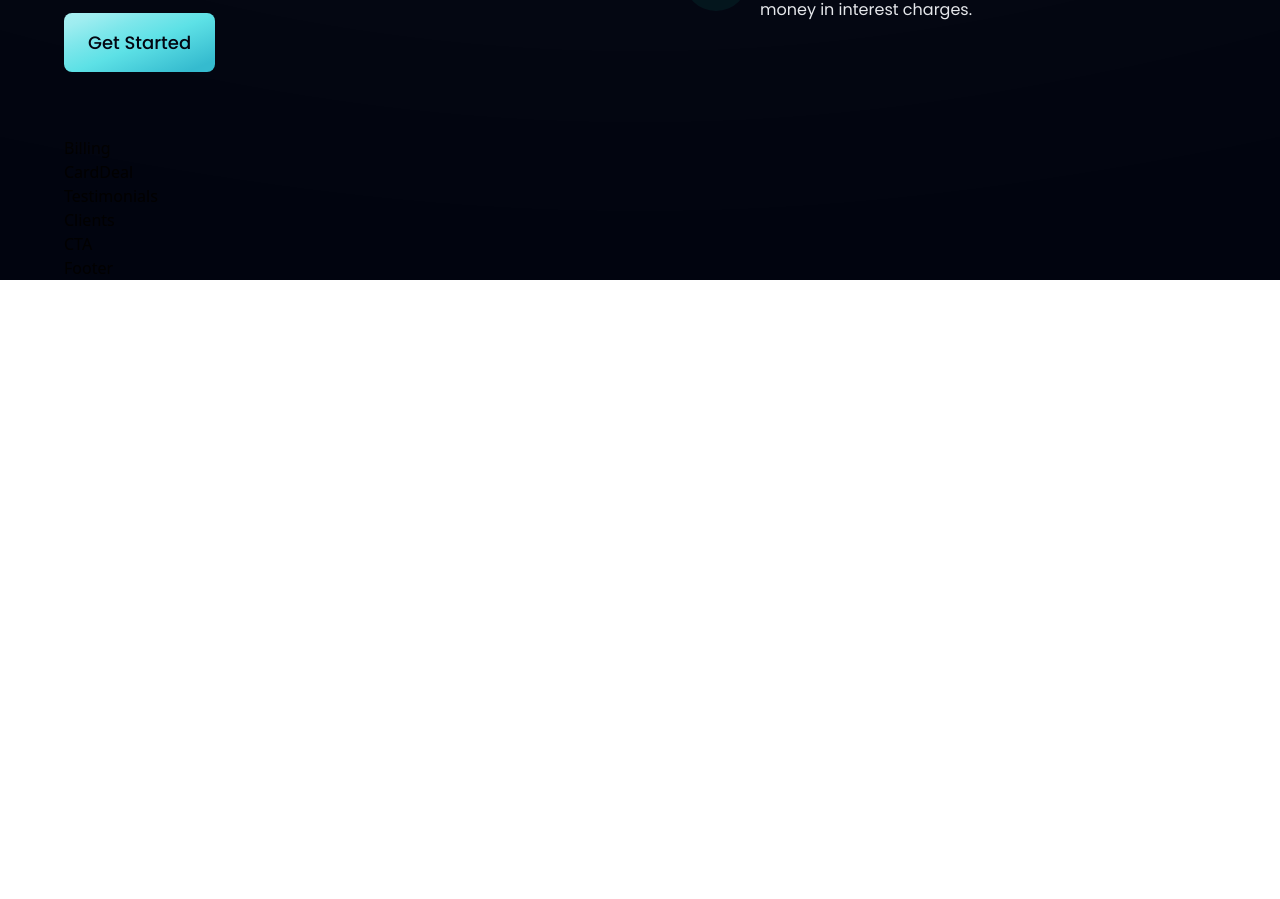
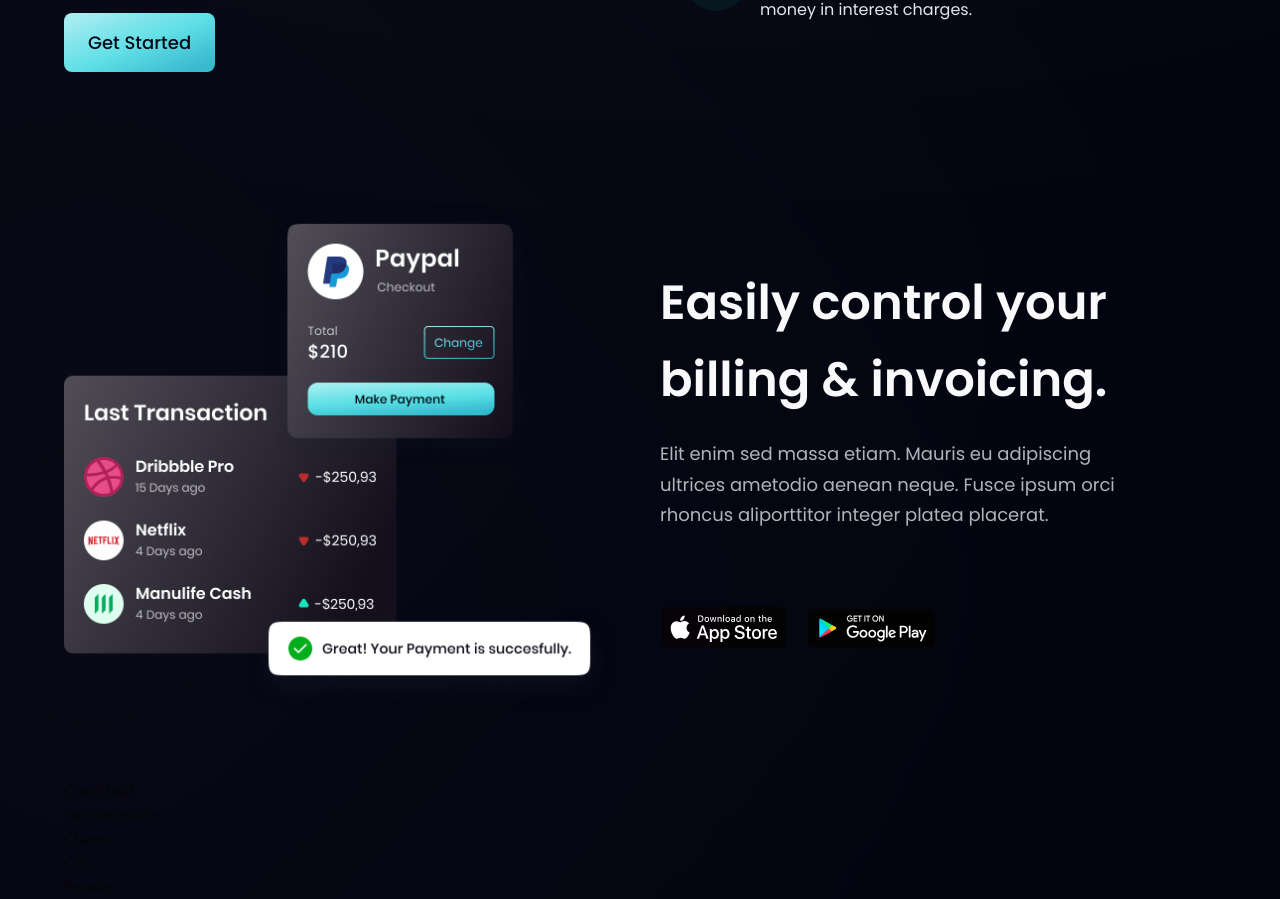
Before and after one commit to ppalladio/Bank-app, a React (Vite) app in the folder bank/: page / in a window 1280 px wide. Shown: the part 2590-3489 px from the top of the page. Before the commit the page ends 2870 px from the top, so only its background shows below. Built offline with nearby package versions, Linux system fonts and the light colour scheme.

Commit message:
billing comp

```diff
--- a/bank/src/components/Billing/Billing.jsx
+++ b/bank/src/components/Billing/Billing.jsx
@@ -1,8 +1,40 @@
+import { apple, bill, google } from '../../assets';
+import styles, { layout } from '../../style';
+const Billing = () => (
+    <section id="product" className={layout.sectionReverse}>
+        <div className={layout.sectionImgReverse}>
+            <img
+                src={bill}
+                alt="billing"
+                className="w-[100%] h-[100%] relative z-[5]"
+            />
+            <div className="absolute z-[3] -left-[20%] top-0 w-[50%] h-[50%] rounded-full white__gradient" />
+            <div className="absolute z-0 -left-[20%] bottom-0 w-[50%] h-[50%] rounded-full pink__gradient" />
+        </div>
+        <div className={layout.sectionInfo}>
+            <h2 className={styles.heading2}>
+                Easily control your <br className="sm:block hidden" /> billing &
+                invoicing.
+            </h2>
+            <p className={`${styles.paragraph} max-w-[470px] mt-5`}>
+                Elit enim sed massa etiam. Mauris eu adipiscing ultrices
+                ametodio aenean neque. Fusce ipsum orci rhoncus aliporttitor
+                integer platea placerat.
+            </p>
+            <div className="flex flex-row flex-wrap sm:mt-12 pt-7 mt-9">
+                <img
+                    src={apple}
+                    alt="apple"
+                    className="w-[128px] h-[42px] object-contain cursor-pointer mr-5"
+                />
+                <img
+                    src={google}
+                    alt="google"
+                    className="w-[128px] h-[42px] object-contain cursor-pointer"
+                />
+            </div>
+        </div>
+    </section>
+);
 
-const Billing = () => {
-  return (
-	<div>Billing</div>
-  )
-}
-
-export default Billing
+export default Billing;
```
